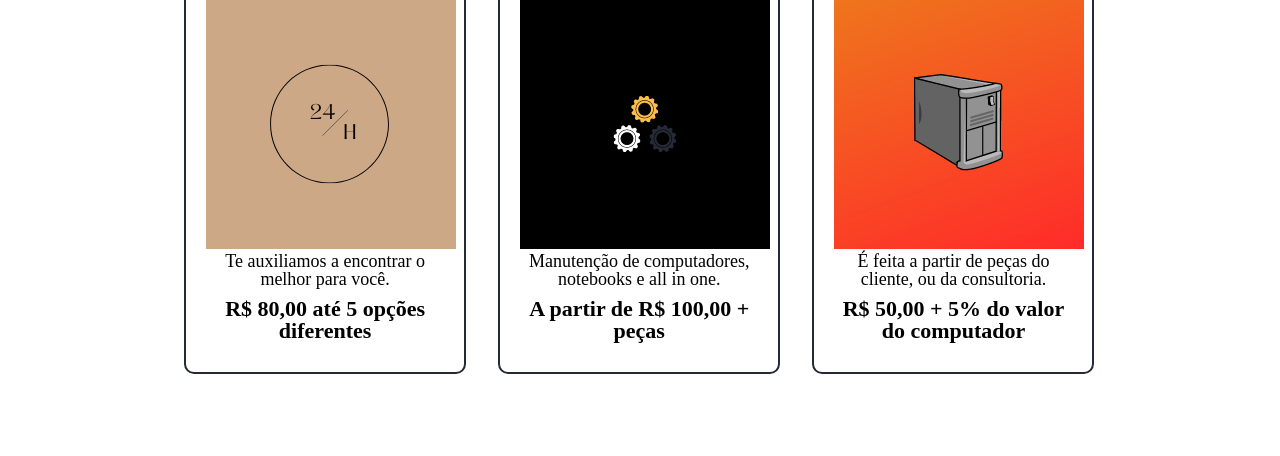
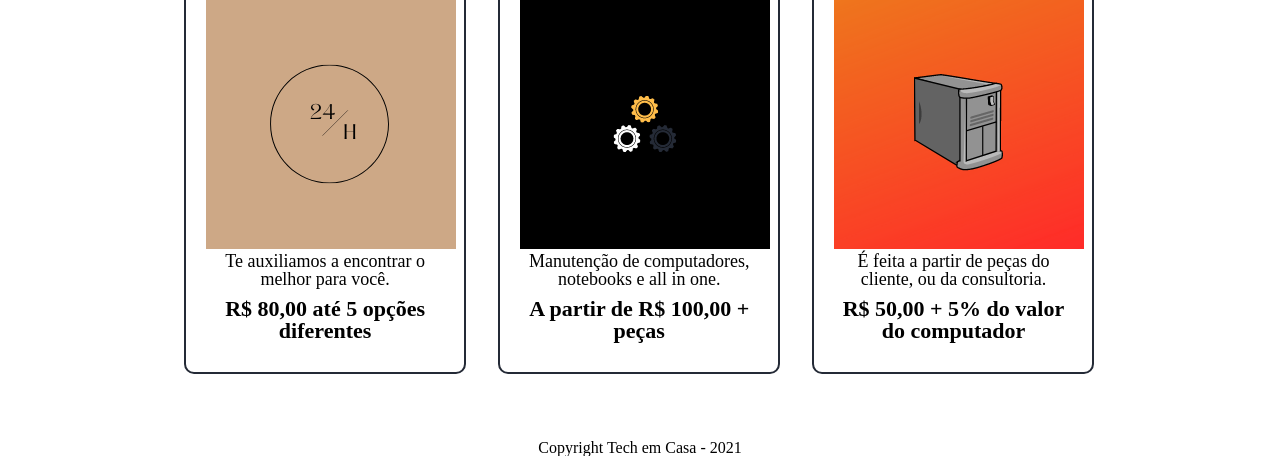
Before and after one commit to Phna-b/site-htmlcss-exercise, a plain HTML site: page produtos.html in a window 1280 px wide. Shown: the part 408-864 px from the top of the page. Before the commit the page ends 832 px from the top, so only its background shows below. Drawn offline with Linux system fonts and the light colour scheme.

Commit message:
Att Nav Main Page and Footers

```diff
--- a/produtos.html
+++ b/produtos.html
@@ -45,6 +45,10 @@
             </li>
         </ul>
     </main>
+<footer>
+    <img src="">
+    <p>Copyright Tech em Casa - 2021</p>
+</footer>
 </body>
 
 </html>
--- a/styles/produtos.css
+++ b/styles/produtos.css
@@ -85,3 +85,7 @@ nav a:hover{ /*Mapeando comportamento hover no a da parte de navegação, Faz co
     font-weight: bold;
     margin-top: 10px; /*Afasta o preço da descrição*/
 }
+
+footer{
+    text-align: center;
+}
```
Also changed, not shown: index.html (+4 -0 lines), styles/style.css (+7 -0 lines).
